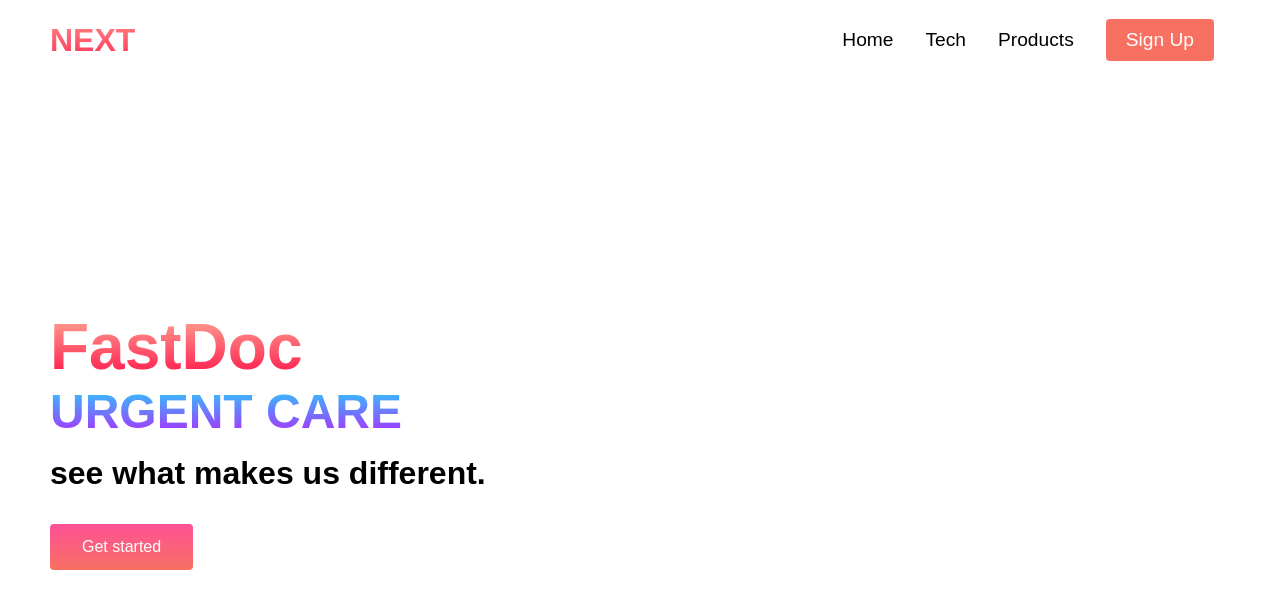
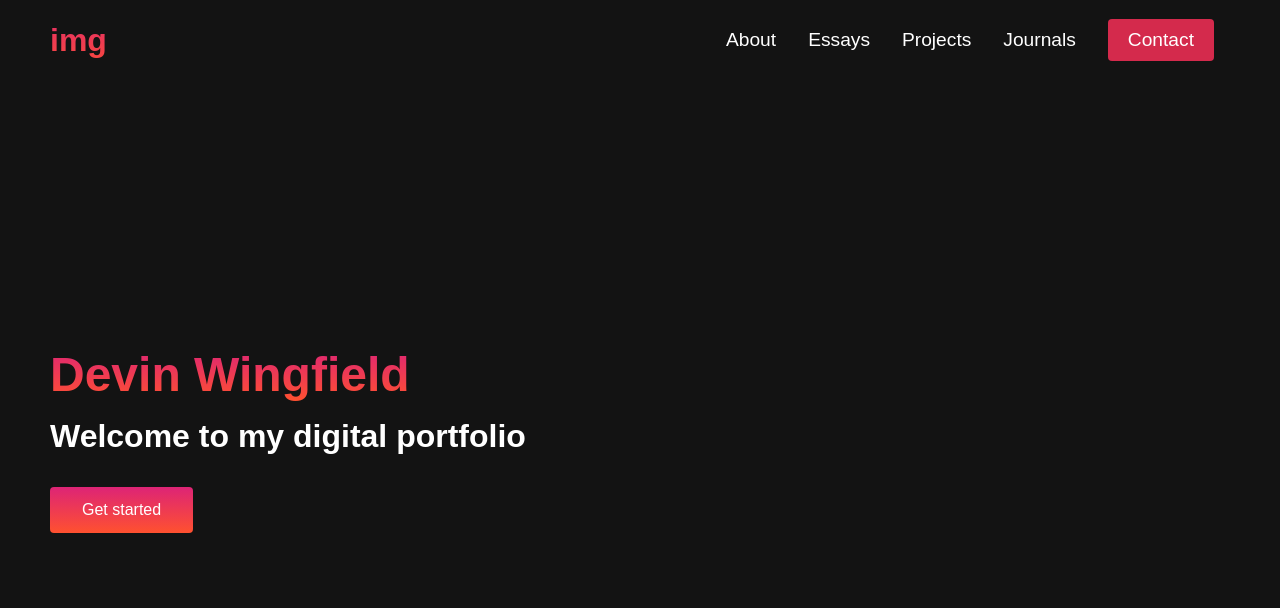
Before and after one commit to devw45/Fastdoc, a plain HTML site: page temp1/htmls/index.html in a window 1280 px wide. Shown: the top 608 px of the page. Drawn offline with Linux system fonts and the light colour scheme; files whose address does not match are found by name.

Commit message:
making temp1 my digital portfolio

```diff
--- a/temp1/CSS/styles.css
+++ b/temp1/CSS/styles.css
@@ -6,7 +6,7 @@
 }
 
 .navbar {
-    background: white;
+    background: #131313;
     height: 80px;/*flexible*/
     display: flex;
     justify-content: center;
@@ -31,7 +31,7 @@
 #navbar__logo {
     /*makes background color the gradient */
     background-color: #ff8177;
-    background-image:linear-gradient(to top, #ff0844 0%, #ffb199 100%);
+    background-image:linear-gradient(to top, #ff512f 0%, #dd2476 100%);
     background-size: 100%;
     /*makes the letters the gradient*/
     -webkit-background-clip:text;
@@ -46,10 +46,6 @@
     font-weight:700;
 }
 
-.fa-gem {
-    margin-right:0.5rem;
-}
-
 .navbar__menu {
     display:flex;
     align-items: center;
@@ -62,13 +58,45 @@
 }
 
 .navbar__links {
-    color: black;
+    color: white;
     display: flex;
     align-items:center;
     justify-content: center;
     text-decoration: none;
     padding: 0 1rem;
     height: 100%;
+}
+
+.dropdownSubject > .link:focus + .dropdown{
+    opacity:50;
+}
+
+.dropdown ul  {
+    opacity:0;
+    position:absolute;
+    background-color:red;
+    transform: translateX(-95px) translateY(30px);
+    border-radius: 0px 0px 4px 4px;
+}
+
+.dropdown ul li {
+    list-style:none;
+    position:relative;
+    border-radius:10px;
+}
+
+.dropdown ul li a {
+    display:block;
+    color:white;
+    padding:24px 14px;
+    font-size:1rem;
+    text-decoration:none;
+    text-align:left;
+}
+
+.dropdown ul li a:hover {
+    background: #596164;
+    border-radius:25px;
 }
 
 .navbar__btn {
@@ -90,17 +118,17 @@
     border: none;
     outline:none;
     border-radius:4px;
-    background: #f77062;
-    color:#fff;
+    background: #d42a4c;
+    color:white;
+    transition: .5s;
 }
 
 .button:hover {
-    background: #4837ff;
-    transition: all 0.3s ease;
+    transform: translateY(-5px);
 }
 
 .navbar__links:hover {
-    color: #f77062;
+    color: #d42a4c;
     transition: all 0.3s ease;
 }
 
@@ -148,7 +176,7 @@
 	height: 3px;
 	margin: 5px auto;
 	transition: all 0.3s ease-in-out;
-	background:black;
+	background: white;
     }
 
     .navbar__item {
@@ -203,7 +231,7 @@
 }
 
 .main {
-    background-color:white;
+    background-color:#131313;
 }
 
 .main__container {
@@ -213,28 +241,17 @@
     justify-self: center;
     margin: 0 auto;
     height: 90vh;
-    background-color: white;
+    background-color: #131313;
     z-index:1;
     width:100%;
     max-width:1300px;
     padding:0 50px;
 }
 
-.main__content h1 {
-    font-size:4rem;
-    background-color: #ff8177;
-    background-image: linear-gradient(to top, #ff0844 0%, #ffb199 100%);
-    background-size:100%;
-    -webkit-background-clip:text;
-    -moz-background-clip:text;
-    -webkit-text-fill-color: transparent;
-    -moz-text-fill-color: transparent;
-}
-
-.main__content h5 {
+.main__name {
     font-size:3rem;
     background-color: #ff8177;
-    background-image: linear-gradient(to top, #b721ff 0%, #21d4fd 100%);
+    background-image: linear-gradient(to top, #ff512f 0%, #dd2476 100%);
     background-size:100%;
     -webkit-background-clip:text;
     -moz-background-clip:text;
@@ -246,12 +263,12 @@
     margin-top: 1rem;
     font-size: 2rem;
     font-weight:700;
-    color:black;
+    color:white;
 }
 
 .main__btn {
     font-size: 1rem;
-    background-image: linear-gradient(to top, #f77062 0%, #fe5196 100%);
+    background-image: linear-gradient(to top, #ff512f 0%, #dd2476 100%);
     padding:14px 32px;
     border:none;
     border-radius:4px;
--- a/temp1/htmls/index.html
+++ b/temp1/htmls/index.html
@@ -10,7 +10,7 @@
   <body>
     <nav class="navbar">
       <div class="navbar__container">
-	<a href="/" id="navbar__logo">NEXT</a><!-- id for js -->
+	<a href="./index.html" id="navbar__logo">img</a><!-- id for js -->
 	<div class="navbar__toggle" id="mobile-menu">
 	  <span class="bar"></span>
 	  <span class="bar"></span>
@@ -21,28 +21,45 @@
 	  <!-- navbar list -->
 	  <li class="navbar__item">
 	    <a href="/" class="navbar__links"><!-- apparently '/' sends to coder merlin homepage -->
-	      Home
+	      About
 	    </a>
 	  </li>
 
 	  <!-- navbar list -->
+	  <div class="dropdownSubject">
+	    <li class="navbar__item">
+	      <div class="navbar__links" >
+		Essays
+	      </div>
+
+	    </li>
+
+	    <div class="dropdown">
+	      <ul>
+		<li><a href="./">Fingerprint</a></li>
+		<li><a href="./">AI Sentience</a></li>
+		<li><a href="./">Decision Making</a></li>
+	      </ul>
+	    </div>
+	  </div>
+	  <!-- navbar list -->
 	  <li class="navbar__item">
-	    <a href="./tech.html" class="navbar__links">
-	      Tech
-	    </a>
+	    <div class="navbar__links">
+	      Projects
+	    </div>
 	  </li>
 
 	  <!-- navbar list -->
 	  <li class="navbar__item">
 	    <a href="/" class="navbar__links">
-	      Products
+	      Journals
 	    </a>
 	  </li>
 
 	  <!-- navbar list -->
 	  <li class="navbar__btn">
 	    <a href="/" class="button">
-	      Sign Up
+	      Contact
 	    </a>
 	  </li>
 
@@ -50,13 +67,12 @@
       </div>
     </nav>
 
-    <!-- hero thing -->
+    <!-- main -->
     <div class="main">
       <div class="main__container">
 	<div class="main__content">
-	  <h1>FastDoc</h1>
-	  <h5>URGENT CARE</h5>
-	  <p>see what makes us different.</p>
+	  <h1 class="main__name">Devin Wingfield</h1>
+	  <p>Welcome to my digital portfolio</p>
 	  <button class="main__btn"><a href="/">Get started</a></button>
 	</div>
 	<div class="main__img--container">
```
